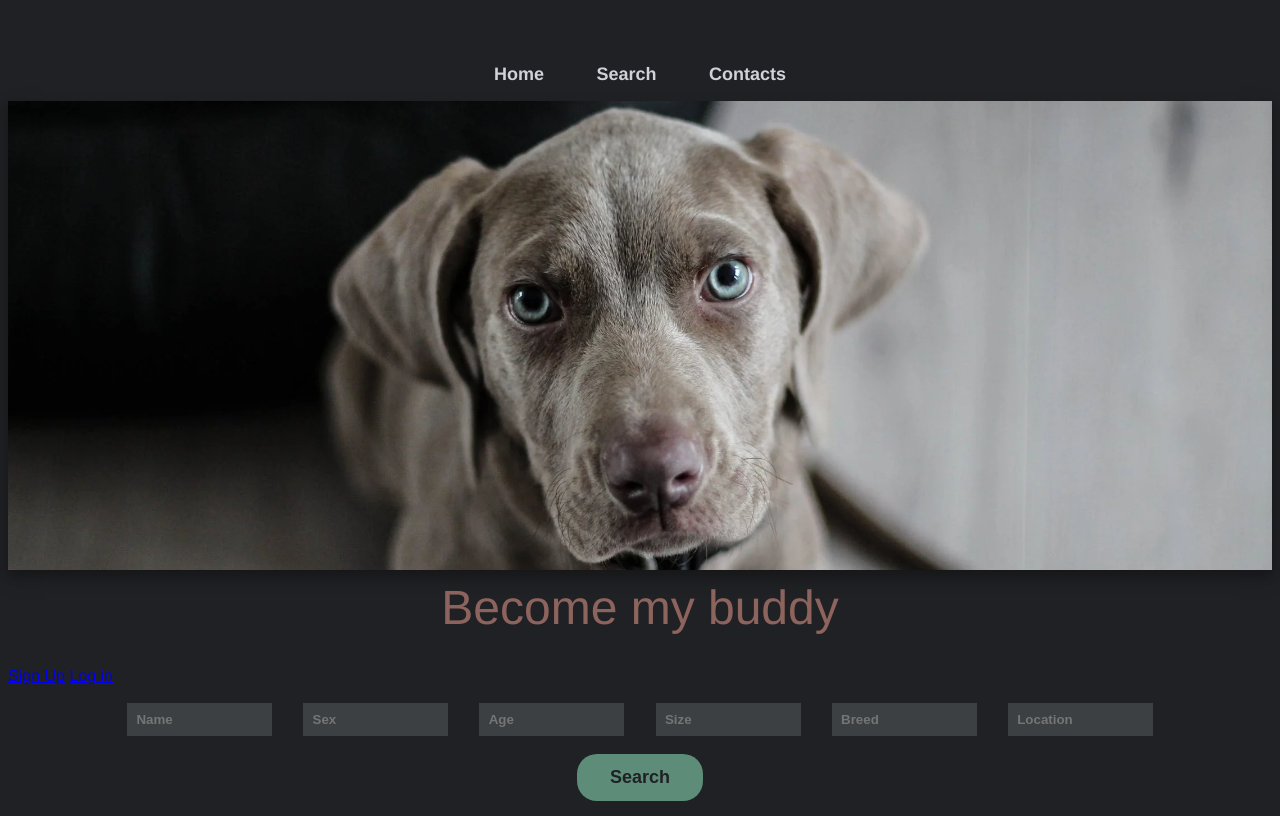
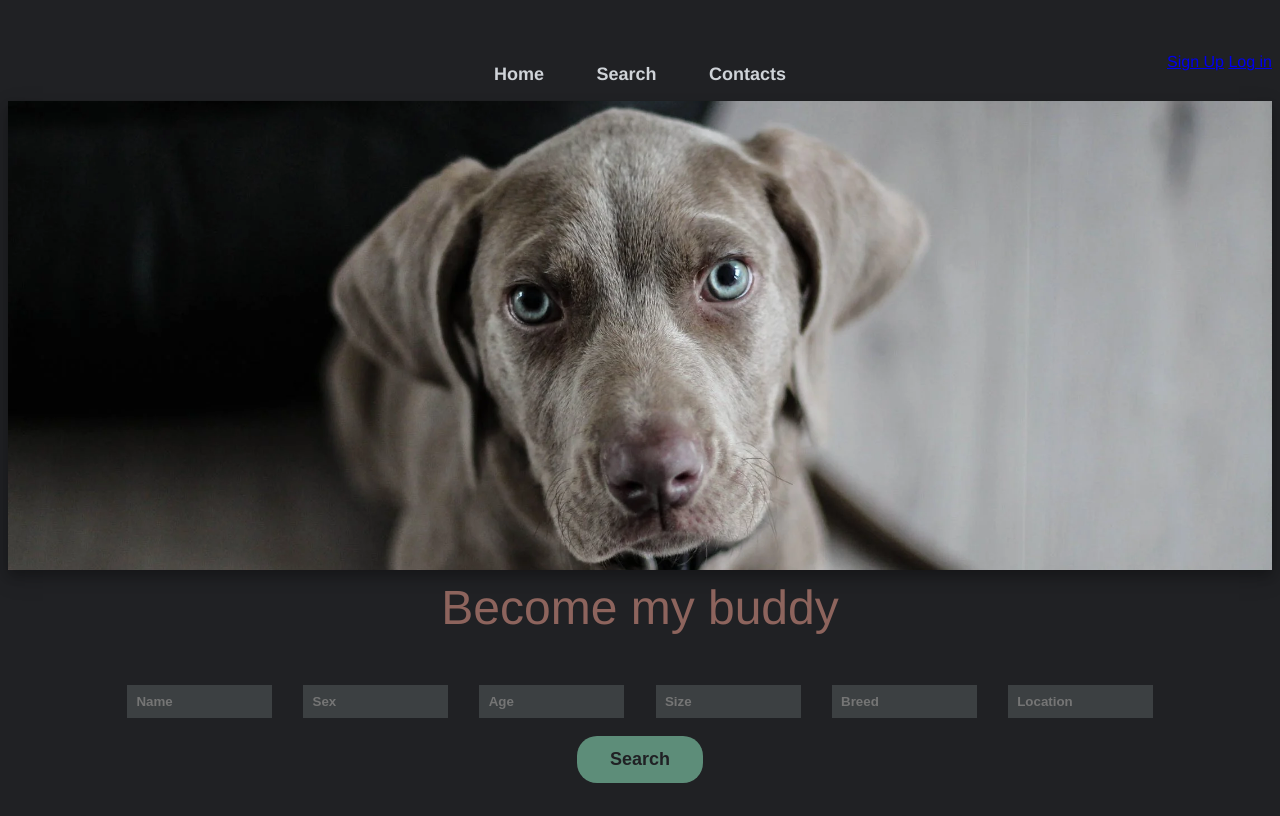
Before and after one commit to JoaoCostaIFG/LTW, a PHP site: page /pages/list.php in a window 1280 px wide. Shown: the top 816 px of the page. Run offline with PHP 8.4, Linux system fonts and the light colour scheme.

Commit message:
Update: signup position (TODO).

```diff
--- a/css/style.css
+++ b/css/style.css
@@ -36,6 +36,11 @@ h4 a {
 }
 
 /* MENU */
+#signup {
+  float: right;
+  margin-top: -2em;
+}
+
 #menu > ul {
   padding: 0;
   margin: 0;
--- a/templates/common/tpl_header.php
+++ b/templates/common/tpl_header.php
@@ -15,13 +15,14 @@
         <li><a href="/index.php">Search</a></li>
         <li><a href="/index.php">Contacts</a></li>
       </ul>
+      <div id="signup">
+        <a href="register.html">Sign Up</a>
+        <a href="login.html">Log in</a>
+      </div>
     </nav>
+
     <img id="headimg" src="/static/headimg.png" alt="Cute dog looking at camera."/>
 
     <header>
       <h1><a href="/index.php">Become my buddy</a></h1>
-      <div id="signup">
-        <a href="register.html">Sign Up</a>
-        <a href="login.html">Log in</a>
-      </div>
     </header>
```
